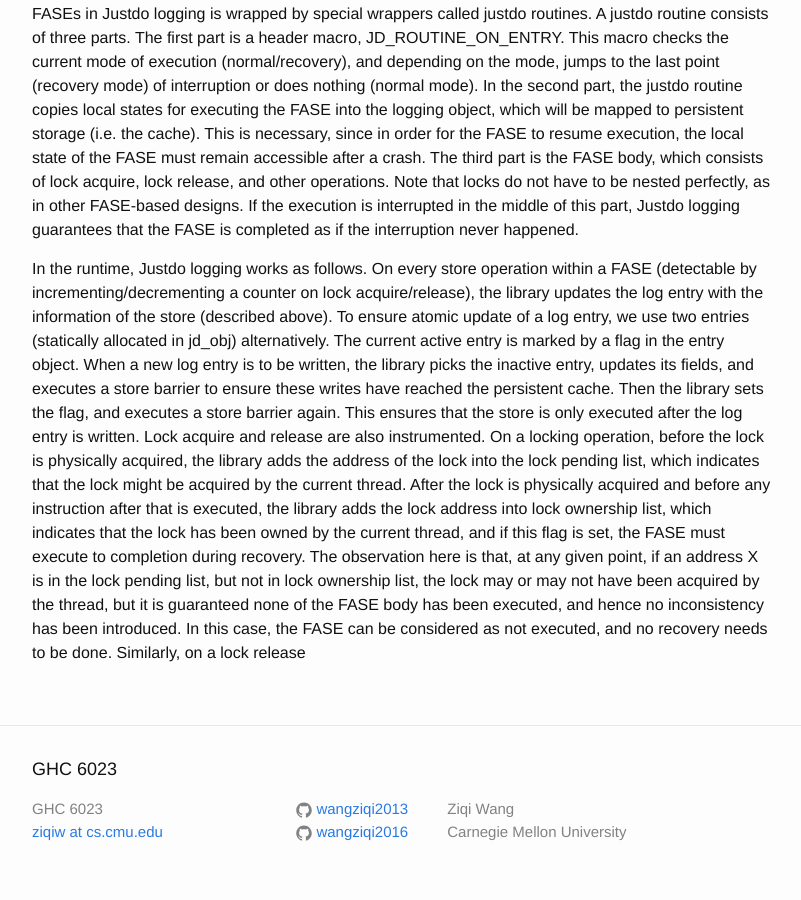
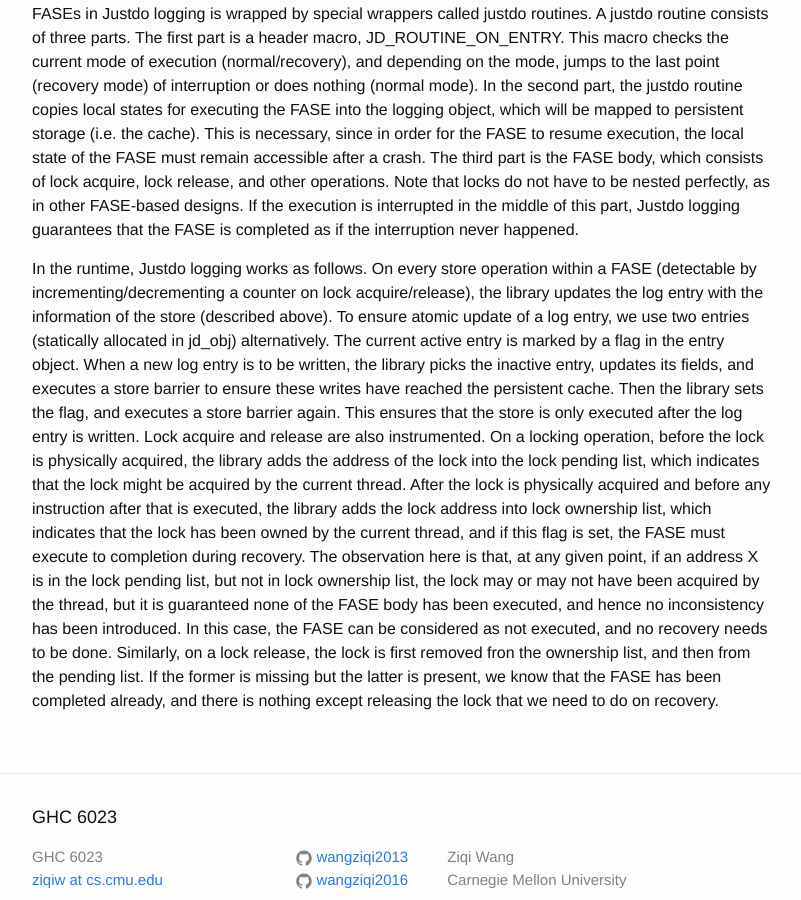
Before and after one commit to wangziqi2013/wangziqi2013.github.io, a Jekyll site: the page built from _posts/2019-08-08-justdo.markdown, in a window 1280 px wide and 900 px high, scrolled down 2014 px. Shown: the whole window, without its empty margins (238-1039 px from the left). Built offline with Jekyll 4.4.1, drawn with Linux system fonts in a browser that asks for light colours.

Commit message:
Finish lock logging

```diff
--- a/_posts/2019-08-08-justdo.markdown
+++ b/_posts/2019-08-08-justdo.markdown
@@ -92,4 +92,6 @@ into lock ownership list, which indicates that the lock has been owned by the cu
 FASE must execute to completion during recovery. The observation here is that, at any given point, if an address X is in the
 lock pending list, but not in lock ownership list, the lock may or may not have been acquired by the thread, but it is guaranteed
 none of the FASE body has been executed, and hence no inconsistency has been introduced. In this case, the FASE can be
-considered as not executed, and no recovery needs to be done. Similarly, on a lock release
+considered as not executed, and no recovery needs to be done. Similarly, on a lock release, the lock is first removed
+fron the ownership list, and then from the pending list. If the former is missing but the latter is present, we know that
+the FASE has been completed already, and there is nothing except releasing the lock that we need to do on recovery.
```
